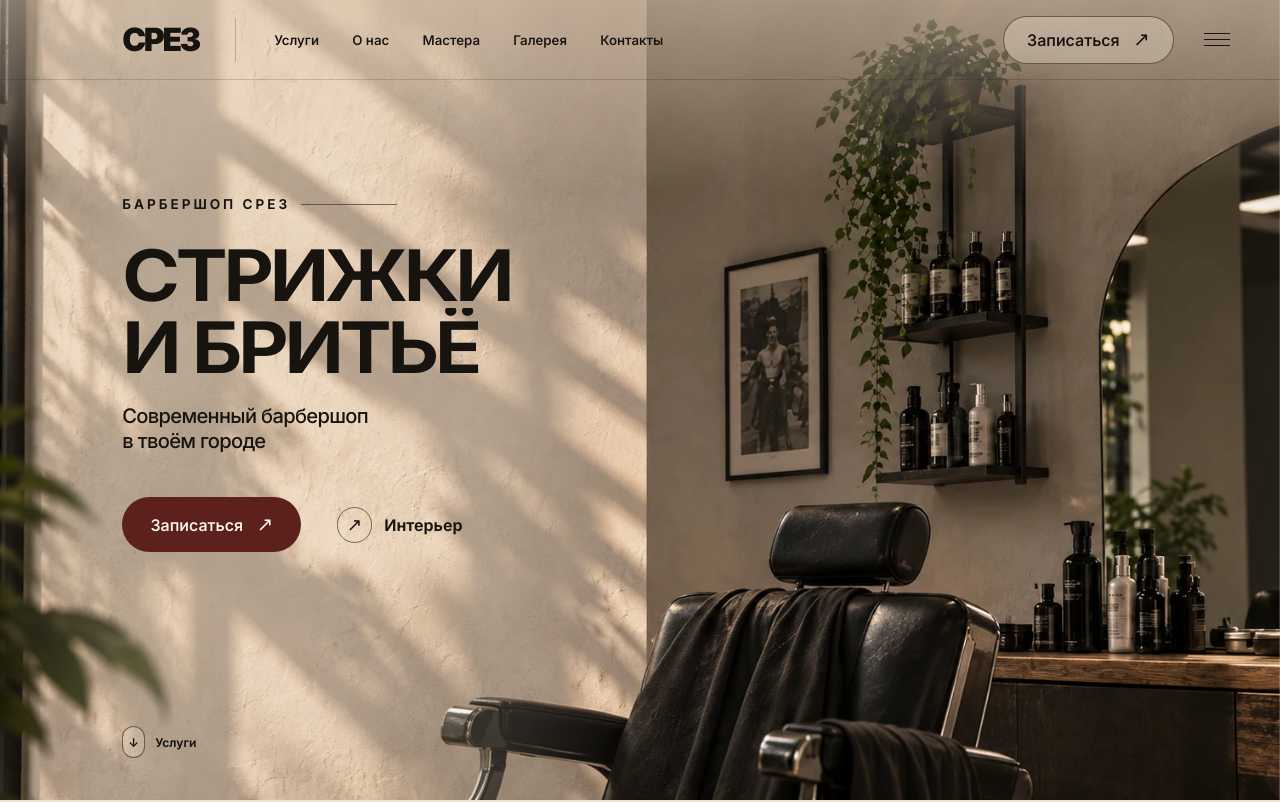
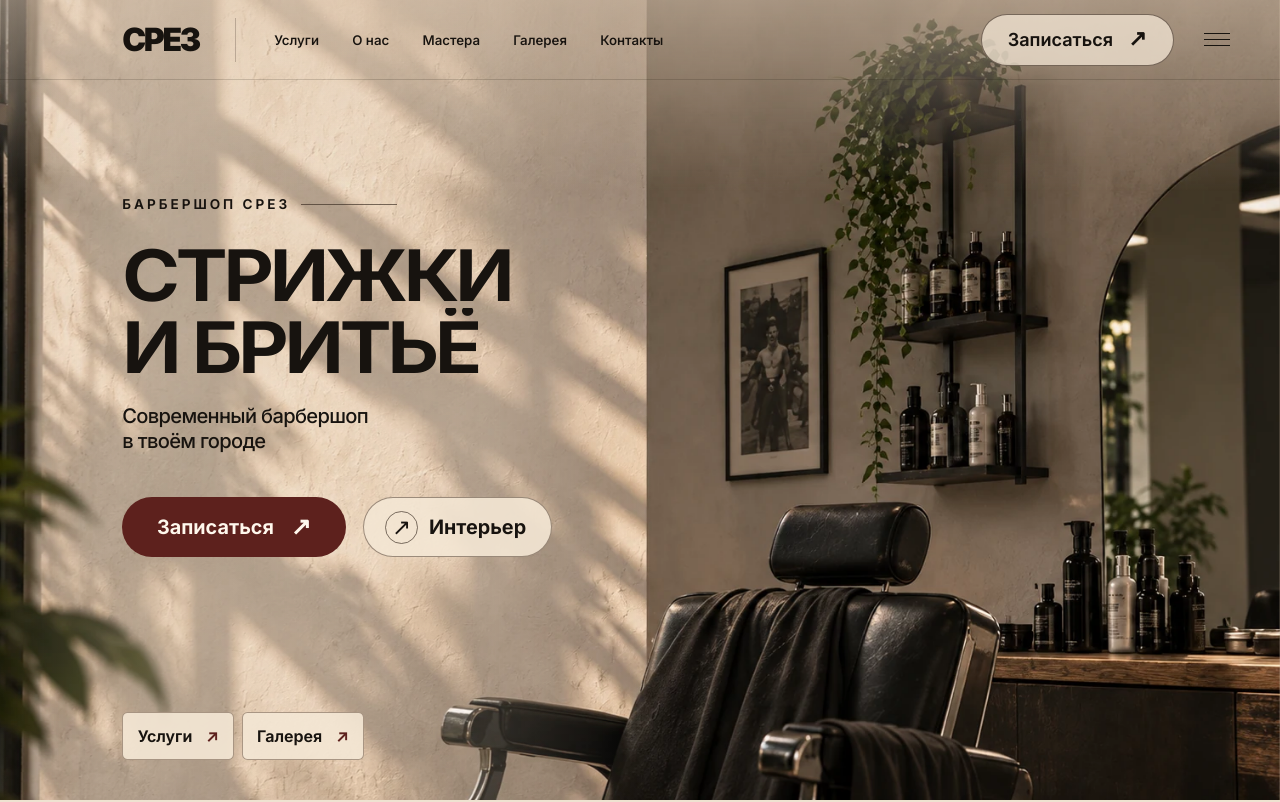
Before and after one commit to rudenko483/srez-barbershop, a plain HTML site: page index.html in a window 1280 px wide. Shown: the top 802 px of the page. Drawn offline with Linux system fonts and the light colour scheme.

Commit message:
Make SREZ homepage actions and entrance clearer

```diff
--- a/expanded.css
+++ b/expanded.css
@@ -5,11 +5,64 @@
   text-decoration: none;
 }
 .pill-outline { color: inherit; }
-.hero-actions .pill { min-height: clamp(3.25rem, 4.3vw, 4.25rem); }
-.interior-button {
+.hero .header-actions .pill {
+  min-height: 52px;
+  font-size: clamp(1.125rem, 1.4vw, 1.25rem);
+  font-weight: 620;
+  background: #f3e6d4bf;
+}
+.hero .header-actions .pill:hover { background: #f3e6d4; }
+.hero-actions {
+  flex-wrap: wrap;
+  gap: clamp(.5rem, 1.35vw, 1.35rem);
+  animation: hero-controls-in 640ms var(--ease) 490ms both;
+}
+.hero-actions :is(.pill, .interior-button) {
+  min-height: clamp(3.5rem, 4.65vw, 4.35rem);
+  font-size: clamp(1.125rem, 1.55vw, 1.25rem);
+  font-weight: 680;
+}
+.hero-actions .interior-button {
+  padding-inline: 1.05em 1.25em;
+  border: 1px solid #36241776;
+  border-radius: 100px;
+  background: #f3e6d4e8;
+  gap: .55em;
+  transition: background-color 220ms ease;
+}
+.hero-actions .interior-button:hover { background: #fff4e5; }
+.hero-actions .circle { width: 1.45em; }
+.hero-links {
+  position: absolute;
+  inset: auto auto 5% var(--gutter);
+  display: flex;
+  align-items: stretch;
+  gap: .5rem;
+  animation: hero-controls-in 600ms var(--ease) 680ms both;
+}
+.hero-links a {
+  display: inline-flex;
+  align-items: center;
   min-height: 48px;
-  font-size: clamp(1rem, 1.22vw, 1.125rem);
+  gap: .85em;
+  padding: .55em .9em;
+  border: 1px solid #50362673;
+  border-radius: .35rem;
+  background: #f3e6d4eb;
+  color: var(--ink);
+  font-size: clamp(1rem, 1.2vw, 1.125rem);
   font-weight: 650;
+  text-decoration: none;
+  transition: background-color 220ms ease;
+}
+.hero-links a:hover { background: #fff4e5; }
+.hero-links span { color: var(--wine); }
+.hero-actions:focus-within, .hero-links:focus-within { animation: none; }
+@keyframes hero-controls-in {
+  from { opacity: .58; transform: translateY(.75rem); }
+}
+@media (max-width: 800px), (max-height: 680px) {
+  .hero-links { position: static; margin-top: clamp(.85rem, 2.4vh, 1.6rem); }
 }
 .header-actions .pill[aria-current] { border-color: var(--wine); }
 .studio-copy .text-link { display: flex; }
@@ -187,8 +240,8 @@
 }
 @media (max-width: 410px) {
   .header-actions .pill, .hero-actions .pill { padding-inline: 1.02em; gap: .5em; }
-  .hero-actions { gap: .6rem; }
-  .hero-actions .interior-button { gap: .5em; }
+  .hero-actions .pill, .hero-actions .interior-button { padding-inline: .62em; gap: .4em; }
+  .hero-actions .circle { width: 1.25em; }
   .header { gap: .65rem; }
   .header-actions { gap: .3rem; }
 }
--- a/index.html
+++ b/index.html
@@ -8,9 +8,9 @@
   <title>СРЕЗ — стрижки и бритьё</title>
   <link rel="icon" href="favicon.svg" type="image/svg+xml">
   <link rel="preload" href="inter-cyrillic.woff2" as="font" type="font/woff2" crossorigin>
-  <link rel="stylesheet" href="styles.css">
-  <link rel="stylesheet" href="pages.css">
-  <link rel="stylesheet" href="expanded.css">
+  <link rel="stylesheet" href="styles.css?v=52cdd5524f8b">
+  <link rel="stylesheet" href="pages.css?v=cee80a2bd47c">
+  <link rel="stylesheet" href="expanded.css?v=09165ff02c32">
   <script src="script.js" defer></script>
 </head>
 <body class="home" data-page="index">
@@ -42,12 +42,15 @@
         <span class="heading-line"><span class="heading-words"><span class="heading-word">и</span> <span class="heading-word">бритьё</span></span></span>
       </h1>
       <p class="description enter">Современный барбершоп<br>в твоём городе</p>
-      <div class="hero-actions enter">
+      <div class="hero-actions">
         <a class="pill pill-primary" href="booking.html">Записаться <span class="arrow" aria-hidden="true">↗</span></a>
         <button type="button" class="interior-button" data-panel="interior"><span class="circle" aria-hidden="true">↗</span> Интерьер</button>
       </div>
+      <nav class="hero-links" aria-label="Услуги и галерея">
+        <a href="services.html">Услуги <span aria-hidden="true">↗</span></a>
+        <a href="gallery.html">Галерея <span aria-hidden="true">↗</span></a>
+      </nav>
     </div>
-    <a class="scroll-cue" href="#offer"><span aria-hidden="true">↓</span> Услуги</a>
   </section>
 
   <section id="offer" class="section wrap" aria-labelledby="offer-title">
--- a/pages.css
+++ b/pages.css
@@ -37,31 +37,6 @@ body { background: var(--cream); }
   background: var(--cream);
   padding-inline: clamp(1.35rem, 6.5vw, 6.5rem);
 }
-.scroll-cue {
-  position: absolute;
-  inset: auto auto 4.5% var(--gutter);
-  display: inline-flex;
-  align-items: center;
-  gap: .65rem;
-  min-height: 44px;
-  color: var(--ink);
-  font-size: .75rem;
-  font-weight: 650;
-  text-decoration: none;
-  animation: enter 650ms var(--ease) 640ms both;
-}
-.scroll-cue span {
-  display: grid;
-  place-items: center;
-  border: 1px solid #32251c9c;
-  border-radius: 100px;
-  background: #f2e6d73d;
-  width: 1.42rem;
-  height: 2rem;
-  transition: transform 240ms var(--ease);
-}
-.scroll-cue:hover span { transform: translateY(3px); }
-
 main h2 {
   padding: 0;
   margin: 0;
@@ -406,8 +381,6 @@ summary:focus-visible, textarea:focus-visible {
 }
 
 @media (max-width: 800px) {
-  .scroll-cue { color: var(--paper); inset-block-end: 2%; text-shadow: 0 1px 3px var(--espresso); }
-  .scroll-cue span { background: #251b16d9; border-color: #f2e6d78c; }
   .wrap { width: calc(100% - clamp(2.75rem, 11.6vw, 7.2rem)); }
 }
 @media (max-width: 640px) {
@@ -419,7 +392,6 @@ summary:focus-visible, textarea:focus-visible {
   .team-photo { aspect-ratio: 6 / 5; }
   .site-footer nav { grid-template-columns: repeat(2, minmax(0, 1fr)); }
 }
-@media (max-height: 530px) { .scroll-cue { display: none; } }
 @media (max-width: 360px) {
   .inner h1 { font-size: 3rem; }
   .related { flex-direction: column; }
--- a/styles.css
+++ b/styles.css
@@ -47,6 +47,7 @@ button:focus-visible, a:focus-visible, label:has(:focus-visible) {
   --gutter: clamp(2.5rem, 9.55vw, 12rem);
   position: relative;
   isolation: isolate;
+  background: #d6c3ad;
   min-height: 100svh;
   display: grid;
   grid-template-rows: auto 1fr;
@@ -57,7 +58,7 @@ button:focus-visible, a:focus-visible, label:has(:focus-visible) {
   inset: 0;
   overflow: hidden;
   z-index: -1;
-  animation: scene-unfold 1.08s var(--ease) both;
+  animation: scene-unfold 1.42s cubic-bezier(.31,.62,.24,1) 70ms both;
 }
 .scene img {
   display: block;
@@ -65,7 +66,7 @@ button:focus-visible, a:focus-visible, label:has(:focus-visible) {
   height: 100%;
   object-fit: cover;
   object-position: 50% 53%;
-  animation: settle 1.5s var(--ease) both;
+  animation: settle 1.65s cubic-bezier(.26,.68,.26,1) both;
 }
 .scene::after {
   content: "";
@@ -196,10 +197,10 @@ h1 {
   transform-origin: left center;
   transform: scaleX(1.105);
 }
-.heading-word { display: inline-block; animation: lift 790ms var(--ease) 115ms both; }
+.heading-word { display: inline-block; animation: lift 820ms cubic-bezier(.24,.74,.26,1) 180ms both; }
 .heading-line { padding-inline-end: .85em; }
-.heading-line + .heading-line .heading-word { animation-delay: 225ms; }
-.heading-line + .heading-line .heading-word + .heading-word { animation-delay: 315ms; }
+.heading-line + .heading-line .heading-word { animation-delay: 450ms; }
+.heading-line + .heading-line .heading-word + .heading-word { animation-delay: 590ms; }
 .description {
   margin-top: clamp(1.2rem, 1.8vw, 1.9rem);
   font-size: clamp(1rem, 1.57vw, 1.55rem);
@@ -213,7 +214,6 @@ h1 {
   align-items: center;
   gap: clamp(1rem, 2.75vw, 2.85rem);
   margin-top: clamp(1.65rem, 3.4vw, 3.5rem);
-  --delay: 450ms;
 }
 .interior-button {
   min-height: 44px;
@@ -309,7 +309,8 @@ fieldset input { accent-color: var(--wine); }
 
 .enter { animation: enter 750ms var(--ease) var(--delay, 80ms) both; }
 @keyframes scene-unfold {
-  from { clip-path: inset(0 0 0 30%); opacity: .52; }
+  from { clip-path: inset(0 0 0 59%); opacity: .68; }
+  35% { opacity: .94; }
   to { clip-path: inset(0); opacity: 1; }
 }
 @keyframes settle { from { transform: scale(1.105); } to { transform: scale(1); } }
```
Also changed, not shown: about.html (+3 -3 lines), beard.html (+3 -3 lines), booking.html (+3 -3 lines), combo.html (+3 -3 lines), contacts.html (+3 -3 lines), gallery.html (+3 -3 lines), haircut.html (+3 -3 lines), services.html (+3 -3 lines), team.html (+3 -3 lines).
